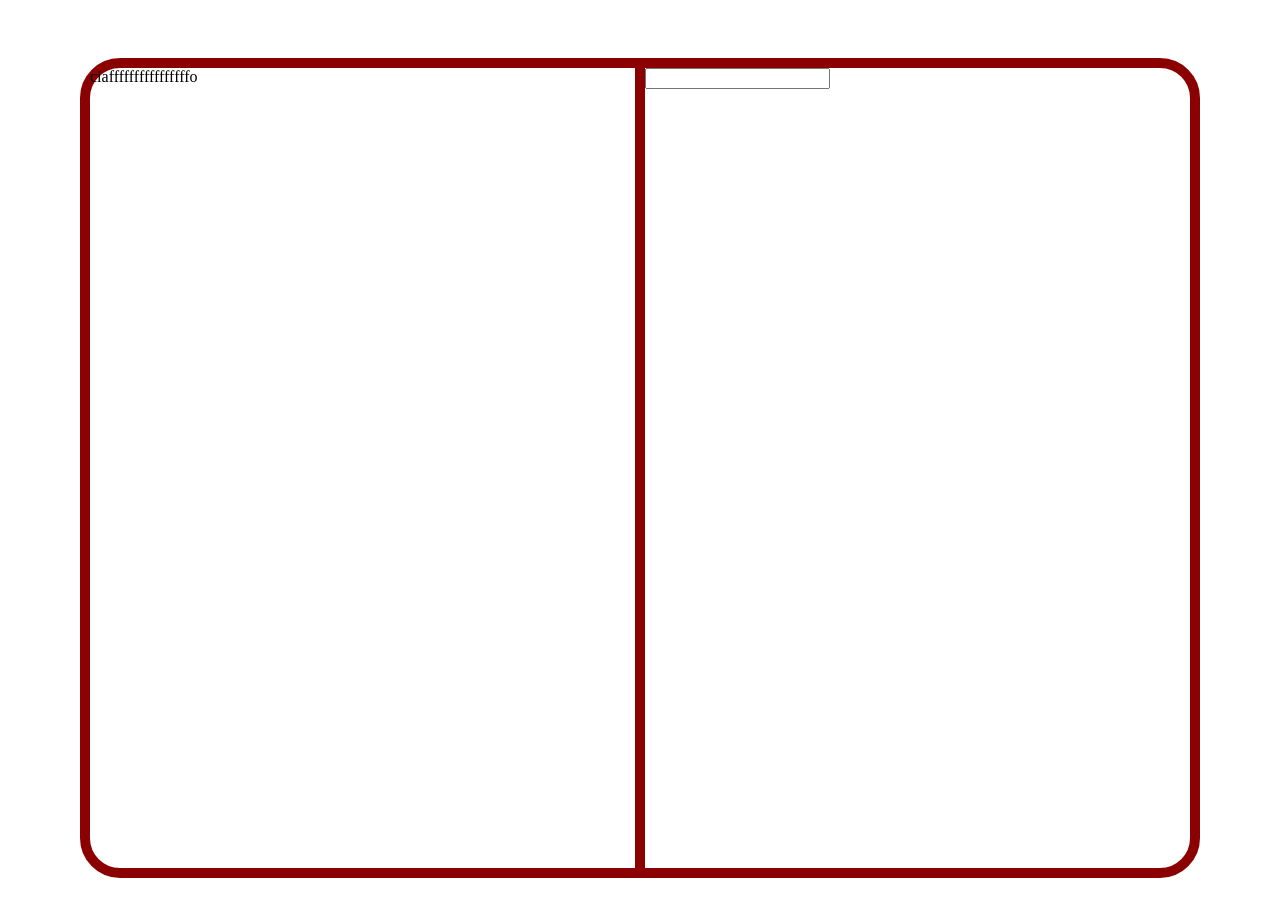
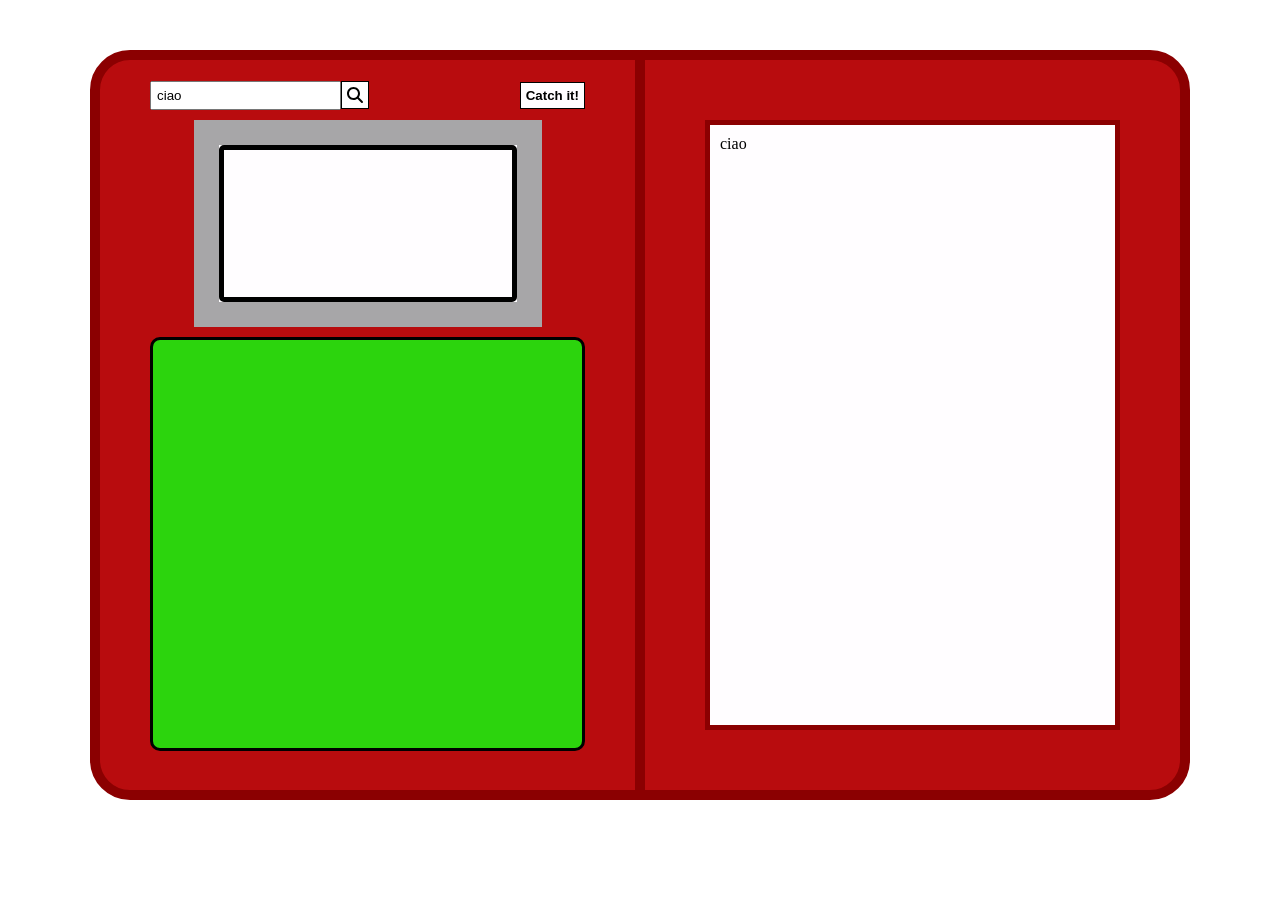
Before and after one commit to RodiaGiordano/booldex, a Vue app: page / in a window 1280 px wide. Shown: the top 916 px of the page. After the commit the page ends 850 px from the top, so only its background shows below. Built offline with nearby package versions, Linux system fonts and the light colour scheme.

Commit message:
add layout

```diff
--- a/package.json
+++ b/package.json
@@ -9,6 +9,11 @@
     "preview": "vite preview"
   },
   "dependencies": {
+    "@fortawesome/fontawesome-svg-core": "^6.5.1",
+    "@fortawesome/free-brands-svg-icons": "^6.5.1",
+    "@fortawesome/free-regular-svg-icons": "^6.5.1",
+    "@fortawesome/free-solid-svg-icons": "^6.5.1",
+    "@fortawesome/vue-fontawesome": "^3.0.6",
     "vue": "^3.4.19"
   },
   "devDependencies": {
--- a/src/App.vue
+++ b/src/App.vue
@@ -37,12 +37,14 @@ export default {
   justify-content: center;
   align-items: center;
 
+  min-width: 1200px;
   padding: 50px;
 
   .booldex {
+    background-color: $bg-primary;
     border: 10px solid $bd-primary;
     border-radius: 40px;
-    height: 800px;
+    height: 750px;
     width: 1100px;
     display: grid;
     grid-template-columns: 50% auto;
--- a/src/assets/style.scss
+++ b/src/assets/style.scss
@@ -1,2 +1,8 @@
 @use "./variables.scss" as *;
 @use "mixin.scss";
+
+* {
+  box-sizing: border-box;
+  padding: 0;
+  margin: 0;
+}
--- a/src/assets/variables.scss
+++ b/src/assets/variables.scss
@@ -1 +1,4 @@
 $bd-primary: #8b0001;
+
+$bg-primary: #b80c0e;
+$bg-secondary: #fffdff;
--- a/src/components/LeftPoke.vue
+++ b/src/components/LeftPoke.vue
@@ -1,17 +1,88 @@
 <script>
-// import MyComponent from "./components/MyComponent.vue";
+import ImgPoke from "./partials/ImgPoke.vue";
+import StatPoke from "./partials/StatPoke.vue";
 
 export default {
   data() {
     return {};
   },
 
-  // components: {
-  //   MyComponent,
-  // },
+  components: {
+    ImgPoke,
+    StatPoke,
+  },
 };
 </script>
 
-<template>ciaffffffffffffffffo</template>
+<template>
+  <div class="show">
+    <div class="search">
+      <input type="text" value="ciao" /><font-awesome-icon
+        :icon="['fas', 'magnifying-glass']"
+        class="icon"
+      />
+      <button class="catch">Catch it!</button>
+    </div>
+    <div class="pok img">
+      <ImgPoke />
+    </div>
+    <div class="pok descript">
+      <StatPoke />
+    </div>
+  </div>
+</template>
 
-<style lang="scss" scoped></style>
+<style lang="scss" scoped>
+@use "../assets/variables.scss" as *;
+.show {
+  padding: 20px 50px;
+  height: 100%;
+
+  .search,
+  .pok {
+    margin: 0 auto 10px auto;
+  }
+
+  .search {
+    height: 30px;
+
+    display: flex;
+    align-items: center;
+  }
+
+  .search > .icon,
+  .catch {
+    border: 1px solid black;
+    background-color: $bg-secondary;
+  }
+  .search * {
+    padding: 5px;
+  }
+
+  .search > .catch {
+    margin-left: auto;
+    font-weight: bold;
+  }
+
+  .pok.img {
+    height: 30%;
+    width: 80%;
+    border: 25px solid #a7a6a8;
+
+    background-color: $bg-secondary;
+  }
+
+  .pok.descript {
+    height: 60%;
+    background-color: #2cd40d;
+    border: 3px solid black;
+    border-radius: 10px;
+  }
+}
+
+.debug {
+  border: 1px dashed white;
+  min-width: 200px;
+  min-height: 100px;
+}
+</style>
--- a/src/components/RightPoke.vue
+++ b/src/components/RightPoke.vue
@@ -1,23 +1,32 @@
 <script>
-// import MyComponent from "./components/MyComponent.vue";
-
 export default {
   data() {
     return {};
   },
 
   // components: {
-  //   MyComponent,
+  //   ImgPoke,
   // },
 };
 </script>
 
 <template>
-  <input type="text" />
-  <div class="show debug">
-    <div class="pok-img debug"></div>
-    <div class="pok-descript debug"></div>
+  <div class="show">
+    <div class="description debug">ciao</div>
   </div>
 </template>
 
-<style lang="scss" scoped></style>
+<style lang="scss" scoped>
+@use "../assets/variables.scss" as *;
+.show {
+  height: 100%;
+  padding: 60px;
+
+  .description {
+    height: 100%;
+    border: 5px solid $bd-primary;
+    background-color: $bg-secondary;
+    padding: 10px;
+  }
+}
+</style>
--- /dev/null
+++ b/src/components/partials/ImgPoke.vue
@@ -0,0 +1,27 @@
+<script>
+// import MyComponent from "./components/MyComponent.vue";
+
+export default {
+  data() {
+    return {};
+  },
+
+  // components: {
+  //   MyComponent,
+  // },
+};
+</script>
+
+<template>
+  <div class="wrapper"></div>
+</template>
+
+<style lang="scss" scoped>
+@use "../../assets/variables.scss" as *;
+
+.wrapper {
+  border: 5px solid black;
+  border-radius: 5px;
+  height: 100%;
+}
+</style>
--- /dev/null
+++ b/src/components/partials/StatPoke.vue
@@ -0,0 +1,17 @@
+<script>
+// import MyComponent from "./components/MyComponent.vue";
+
+export default {
+  data() {
+    return {};
+  },
+
+  // components: {
+  //   MyComponent,
+  // },
+};
+</script>
+
+<template></template>
+
+<style lang="scss" scoped></style>
--- a/src/main.js
+++ b/src/main.js
@@ -2,4 +2,14 @@ import { createApp } from "vue";
 import "./assets/style.scss";
 import App from "./App.vue";
 
-createApp(App).mount("#app");
+// font awesome
+import { FontAwesomeIcon } from "@fortawesome/vue-fontawesome";
+import { library } from "@fortawesome/fontawesome-svg-core";
+import { faMagnifyingGlass } from "@fortawesome/free-solid-svg-icons";
+
+library.add(faMagnifyingGlass);
+
+const app = createApp(App);
+
+app.component("font-awesome-icon", FontAwesomeIcon);
+app.mount("#app");
```
Also changed, not shown: 1 other file (tests, documents, lock files or other folders).
